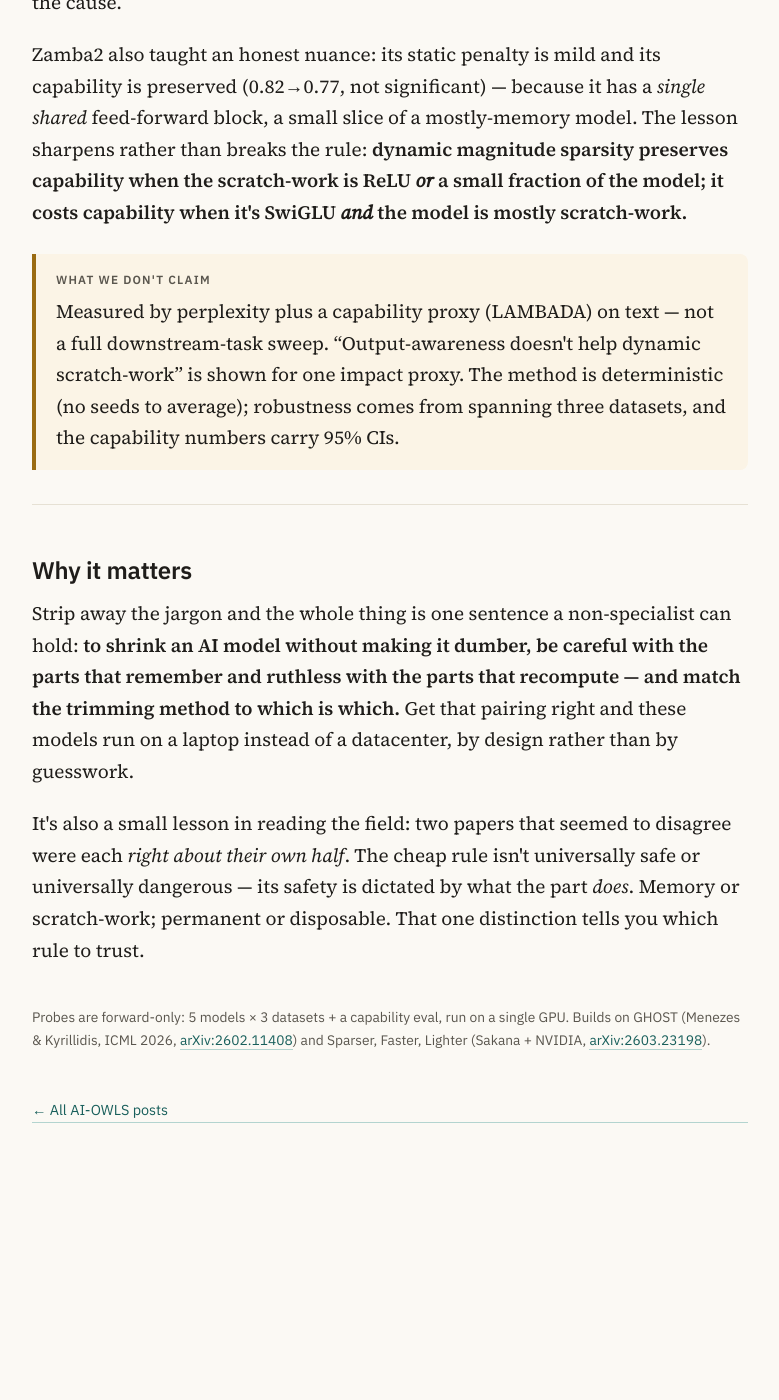
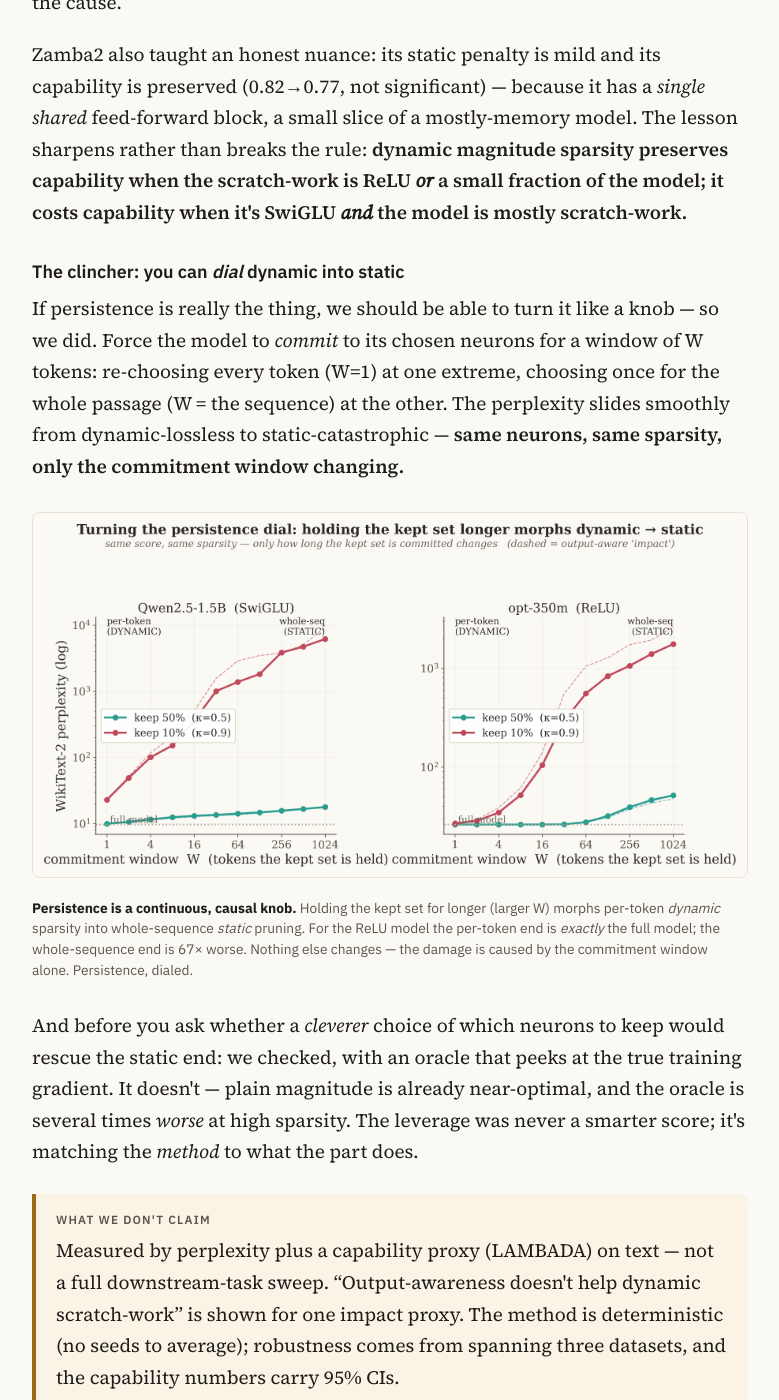
Before and after one commit to akyrillidis/aiowls, a Jekyll site: the page magnitude_safety.html, which Jekyll copies as it is, in a window 1280 px wide and 1400 px high, scrolled down 4519 px. Shown: the whole window, without its empty margins (250-1029 px from the left). Built offline with Jekyll 4.4.1, drawn with Linux system fonts in a browser that asks for light colours; before the commit the page ends 5732 px from its top, so only the background shows below that.

Commit message:
Add persistence-dial section to magnitude-safety post (commitment-window figure + oracle result)
Co-Authored-By: Claude Opus 4.8 (1M context) <noreply@anthropic.com>

```diff
--- a/magnitude_safety.html
+++ b/magnitude_safety.html
@@ -195,6 +195,26 @@
   fraction of the model; it costs capability when it's SwiGLU <em>and</em> the model is mostly
   scratch-work.</strong></p>
 
+  <h3>The clincher: you can <em>dial</em> dynamic into static</h3>
+  <p>If persistence is really the thing, we should be able to turn it like a knob &mdash; so we did. Force the
+  model to <em>commit</em> to its chosen neurons for a window of W tokens: re-choosing every token (W=1) at one
+  extreme, choosing once for the whole passage (W = the sequence) at the other. The perplexity slides smoothly
+  from dynamic-lossless to static-catastrophic &mdash; <strong>same neurons, same sparsity, only the commitment
+  window changing.</strong></p>
+
+  <figure>
+    <img src="./assets/img/magsafe_dial.png" alt="Perplexity versus commitment window W for a SwiGLU model (Qwen) and a ReLU model (OPT) at two sparsities; every curve climbs monotonically from per-token (dynamic) to whole-sequence (static).">
+    <figcaption><b>Persistence is a continuous, causal knob.</b> Holding the kept set for longer (larger W)
+    morphs per-token <em>dynamic</em> sparsity into whole-sequence <em>static</em> pruning. For the ReLU model
+    the per-token end is <em>exactly</em> the full model; the whole-sequence end is 67&times; worse. Nothing
+    else changes &mdash; the damage is caused by the commitment window alone. Persistence, dialed.</figcaption>
+  </figure>
+
+  <p>And before you ask whether a <em>cleverer</em> choice of which neurons to keep would rescue the static
+  end: we checked, with an oracle that peeks at the true training gradient. It doesn't &mdash; plain magnitude
+  is already near-optimal, and the oracle is several times <em>worse</em> at high sparsity. The leverage was
+  never a smarter score; it's matching the <em>method</em> to what the part does.</p>
+
   <div class="callout scope">
     <span class="lbl">What we don't claim</span>
     <p>Measured by perplexity plus a capability proxy (LAMBADA) on text &mdash; not a full downstream-task sweep.
```
Also changed, not shown: assets/img/magsafe_dial.png (added).
